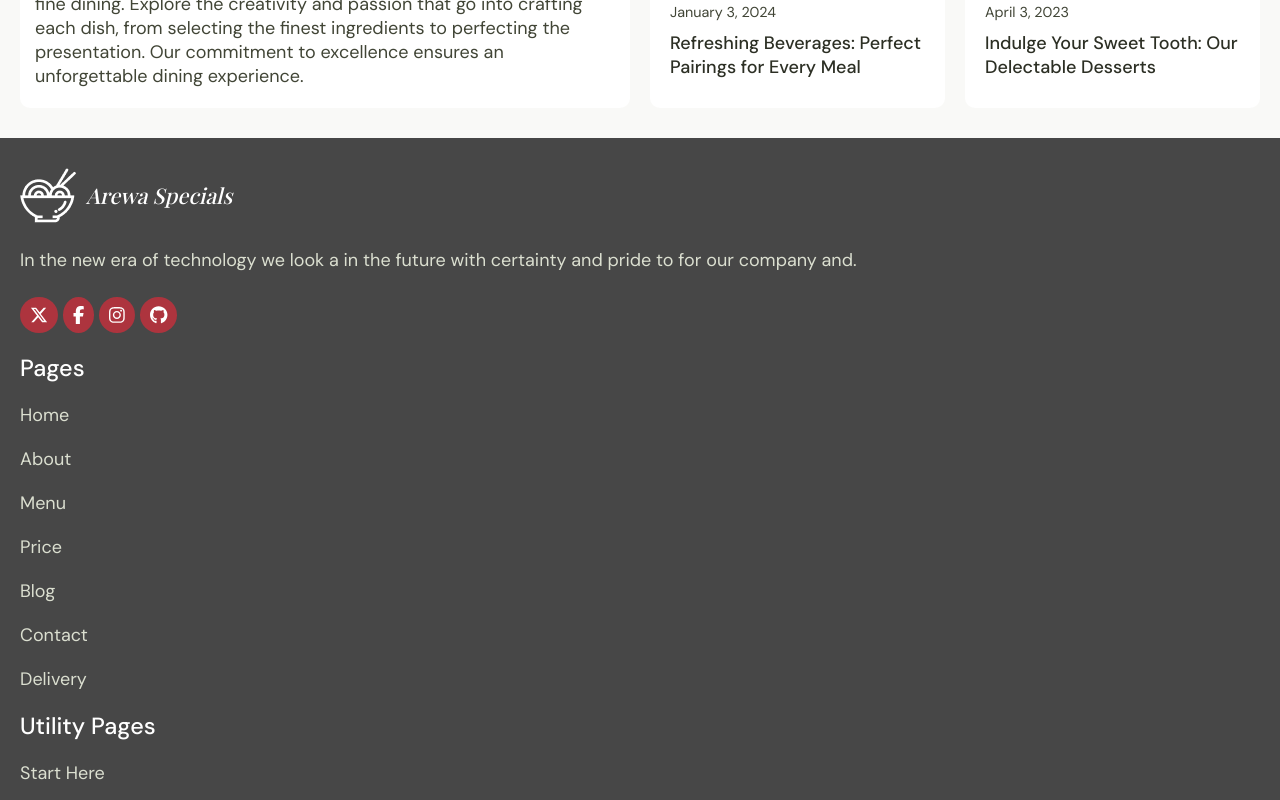
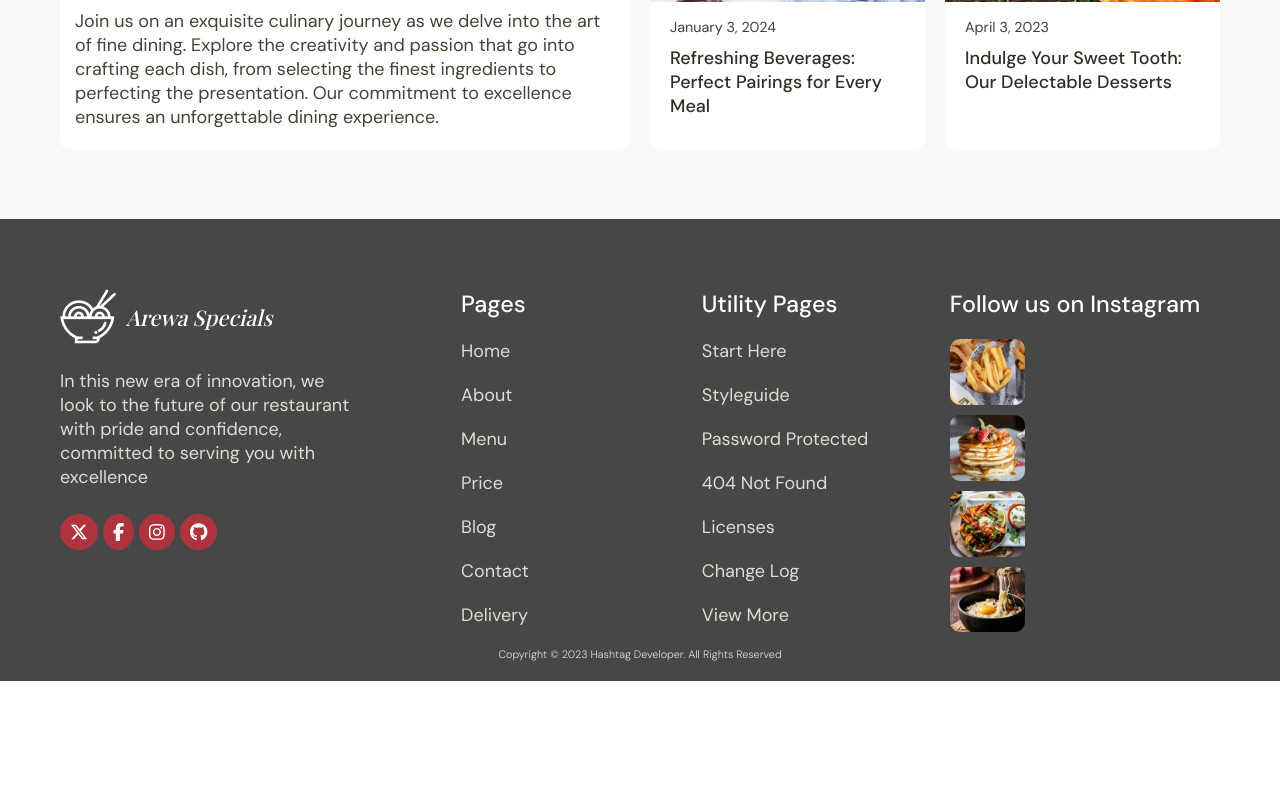
Before and after one commit to devalibello/tasty-food, a React (Create React App) app: page / in a window 1280 px wide. Shown: the part 4640-5440 px from the top of the page. After the commit the page ends 5321 px from the top, so only its background shows below. Built offline with nearby package versions, Linux system fonts and the light colour scheme; a web font is replaced by a local one.

Commit message:
Update footer section final 1

```diff
--- a/src/components/Homepage/Footer.js
+++ b/src/components/Homepage/Footer.js
@@ -22,8 +22,7 @@ const Footer = () => {
                     <div className="footer-company-name">Arewa Specials</div>
                 </div>
                 <div className="footer-campany-description">
-            In the new era of technology we look a in the future with certainty and pride to for our company and.
-            </div>
+                In this new era of innovation, we look to the future of our restaurant with pride and confidence, committed to serving you with excellence                </div>
                 <span className="social-list">
                         <li className="social-footer"><FontAwesomeIcon icon={faXTwitter} className='social-icons-footer'/></li>
                         <li className="social-footer"><FontAwesomeIcon icon={faFacebookF} className='social-icons-footer'/></li>
--- a/src/styles/Blog.css
+++ b/src/styles/Blog.css
@@ -281,25 +281,17 @@
 /* Laptop Tablets Styles */
 
 @media screen and (min-width: 960px) {
-    .menu-card-template {
-        grid-template-columns: repeat(4, 1fr);
-    }
-
-    .menu-cards :nth-child(3) {
-        min-height: 130px;
+    .blog-section {
+        padding: 50px 40px;
     }
 }
 
 /* Desktop Style */
 
 @media screen and (min-width: 1190px) {
-    .menu-card-section {
+    .blog-section {
         padding: 70px 60px;
-        max-width: 1280px;
-    }
-
-    .menu-cards :nth-child(3) {
-        min-height: 140px;
+        max-width: 1280;
     }
 
 }
--- a/src/styles/Footer.css
+++ b/src/styles/Footer.css
@@ -193,17 +193,127 @@ footer {
 }
 
 .footer-images {
-    display: flex;
+    display: grid;
+    grid-template-columns: 1fr;
     gap: 10px;
     margin-bottom: 10px;
 }
 
 .footer-images img {
     border-radius: 10px;
+    width: 50%;
 }
 
 footer h4 {
-    font-size: 0.8em;
+    font-size: 0.6em;
     text-align: center;
     color: #DBDFD0;
+    font-weight: 300;
 }
+
+/* Small Tablet Style */
+
+@media screen and (min-width: 530px) {
+    .footer-images img {
+        border-radius: 10px;
+        width: 30%;
+    }
+
+    .footer-section {
+        grid-template-columns: repeat(2, 1fr);
+        grid-template-rows: repeat(3, minmax(200px, auto));
+    }
+
+    .footer-section-1 {
+        grid-column: 1 / 3;
+        grid-row: 1 / 2;
+        padding-bottom: 30px;
+    }
+
+    .footer-section-2 {
+        grid-column: 1 / 2;
+        grid-row: 2 / 3;
+    }
+
+    .footer-section-3 {
+        grid-column: 2 / 3;
+        grid-row: 2 / 3;
+    }
+
+    .footer-section-4 {
+        grid-column: 1 / 3;
+        grid-row: 3 / 4;
+        padding-top: 30px;
+
+    }
+}
+
+/* Large Tablet Styles */
+@media screen and (min-width: 720px) {
+    footer {
+        padding: 50px 40px 10px 40px;
+    }
+
+    .footer-images img {
+        border-radius: 10px;
+        width: 25%;
+    }
+   }
+
+/* Laptop Styles */
+
+@media screen and (min-width: 960px) {
+
+    footer {
+        padding: 70px 60px 20px 60px;
+    }
+
+    .footer-section {
+        grid-template-columns: repeat(4, 1fr);
+        grid-template-rows: repeat(1, minmax(200px, auto));
+        justify-items: center;
+    }
+
+    .footer-section-1 {
+        grid-column: 1 / 2;
+        grid-row: 1 / 2;
+    }
+
+    .footer-section-2 {
+        grid-column: 2 / 3;
+        grid-row: 1 / 2;
+    }
+
+    .footer-section-3 {
+        grid-column: 3 / 4;
+        grid-row: 1 / 2;
+
+    }
+
+    .footer-section-4 {
+        grid-column: 4 / 5;
+        grid-row: 1 / 2;
+    }
+
+    .footer-section-1 {
+        padding-bottom: 0px;
+    }
+
+    .footer-section-4 {
+        padding-top: 0px;
+    }
+
+    .footer-images img {
+        border-radius: 10px;
+        width: 30%;
+    }
+
+}
+
+/* Desktop Style */
+
+@media screen and (min-width: 1190px) {
+    .footer {
+        max-width: 1280px;
+    }
+}
```
Lines whose indentation alone changed are shown as unchanged.
